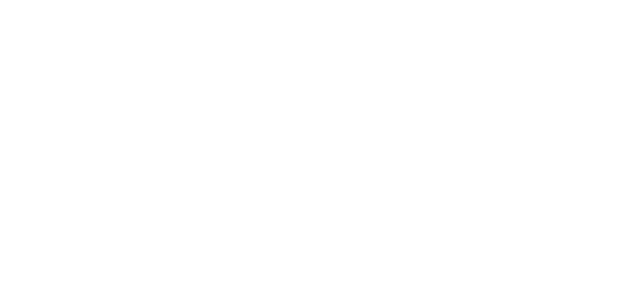
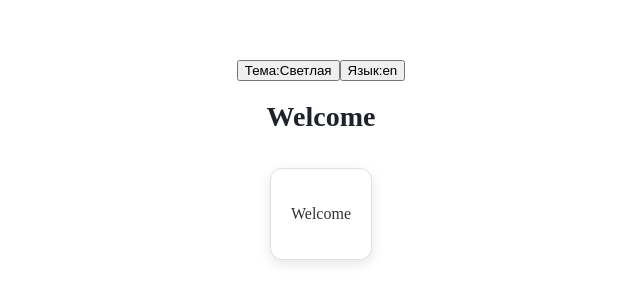
Before and after one commit to morkovkina14/rtk-redev, a React (Vite) app: page / in a window 1280 px wide. Shown: the part 248-550 px from the top of the page, without its empty margins (319-959 px from the left). Built offline with nearby package versions, Linux system fonts and the light colour scheme.

Commit message:
homework-2-3.2

```diff
--- a/src/App.jsx
+++ b/src/App.jsx
@@ -1,12 +1,48 @@
-import React from "react";
-
+import React, { useState } from 'react'
+import LanguageContext from './components/LanguageContext'
+import ThemeContext from './components/ThemeContext'
+import ControlsPanel from './components/ControlsPanel'
+import Header from './components/Header'
+import UserProfile from './components/UserProfile'
 
 const App = () => {
+  const [theme, setTheme] = useState('light')
+  const [language, setLanguage] = useState('en')
+
+  const appStyle = {
+    backgroundColor: theme === 'light' ? '#ffffff' : '#121212',
+    color: theme === 'light' ? '#000000' : '#ffffff',
+    minHeight: '100vh',
+    display: 'flex',
+    flexDirection: 'column',
+    alignItems: 'center',
+    justifyContent: 'center',
+    gap: '20px',
+    transition: 'all 0.3s ease',
+  }
+  const toggleLanguage = () => {
+    const languages = ['en', 'ru']
+    setLanguage((prevLanguage) => {
+      const next = (languages.indexOf(prevLanguage) + 1) % languages.length
+      return languages[next]
+    })
+  }
+
+  const toggleTheme = () => {
+    setTheme((prevTheme) => (prevTheme === 'light' ? 'dark' : 'light'))
+  }
+
   return (
-    <div>
+    <div style={appStyle}>
+      <ThemeContext.Provider value={{ theme, toggleTheme }}>
+        <LanguageContext.Provider value={{ language, toggleLanguage }}>
+          <ControlsPanel />
+          <Header />
+          <UserProfile />
+        </LanguageContext.Provider>
+      </ThemeContext.Provider>
+    </div>
+  )
+}
 
-    </div>
-  );
-};
-
-export default App;
+export default App
--- /dev/null
+++ b/src/components/ControlsPanel.jsx
@@ -0,0 +1,18 @@
+import React, { useContext } from 'react'
+import ThemeContext from './ThemeContext'
+import LanguageContext from './LanguageContext'
+
+const ControlsPanel = () => {
+  const { theme, toggleTheme } = useContext(ThemeContext)
+  const { language, toggleLanguage } = useContext(LanguageContext)
+  return (
+    <div>
+      <button onClick={toggleTheme}>
+        Тема:{theme === 'light' ? 'Светлая' : 'Тёмная'}
+      </button>
+      <button onClick={toggleLanguage}>Язык:{language}</button>
+    </div>
+  )
+}
+
+export default ControlsPanel
--- /dev/null
+++ b/src/components/Header.jsx
@@ -0,0 +1,31 @@
+import React, { useContext } from 'react'
+import ThemeContext from './ThemeContext'
+import LanguageContext from './LanguageContext'
+
+const translations = {
+  en: {
+    welcome: 'Welcome',
+    profile: 'Your profile',
+  },
+  ru: {
+    welcome: 'Добро пожаловать',
+    profile: 'Твой профиль',
+  },
+}
+
+const Header = () => {
+  const { theme } = useContext(ThemeContext)
+  const { language } = useContext(LanguageContext)
+
+  const currentTranslation = translations[language] || translations.en
+  const headerStyle = {
+    fontSize: '28px',
+    fontWeight: 'bold',
+    marginBottom: '15px',
+    color: theme === 'light' ? '#1e222b' : '#ffffff',
+    transition: 'color 0.3s ease',
+  }
+  return <header style={headerStyle}>{currentTranslation.welcome}</header>
+}
+
+export default Header
--- /dev/null
+++ b/src/components/LanguageContext.jsx
@@ -0,0 +1,5 @@
+import { createContext } from 'react'
+
+const LanguageContext = createContext('en')
+
+export default LanguageContext
--- /dev/null
+++ b/src/components/ThemeContext.jsx
@@ -0,0 +1,5 @@
+import { createContext } from 'react'
+
+const ThemeContext = createContext('light')
+
+export default ThemeContext
--- /dev/null
+++ b/src/components/UserProfile.jsx
@@ -0,0 +1,39 @@
+import React, { useContext } from 'react'
+import ThemeContext from './ThemeContext'
+import LanguageContext from './LanguageContext'
+
+const translations = {
+  en: {
+    welcome: 'Welcome',
+    profile: 'Your profile',
+  },
+  ru: {
+    welcome: 'Добро пожаловать',
+    profile: 'Твой профиль',
+  },
+}
+
+const UserProfile = () => {
+  const { theme } = useContext(ThemeContext)
+  const { language } = useContext(LanguageContext)
+  const currentTranslation = translations[language] || translations.en
+
+  const profileCardStyle = {
+    padding: '20px',
+    borderRadius: '12px',
+    textAlign: 'center',
+    backgroundColor: theme === 'light' ? '#ffffff' : '#1e222b',
+    color: theme === 'light' ? '#333333' : '#ffffff',
+    border: theme === 'light' ? '1px solid #e0e0e0' : '1px solid #333a4d',
+    boxShadow: '0 4px 12px rgba(0,0,0,0.1)',
+    transition: 'all 0.3s ease',
+  }
+
+  return (
+    <div style={profileCardStyle}>
+      <p>{currentTranslation.welcome}</p>
+    </div>
+  )
+}
+
+export default UserProfile
```
